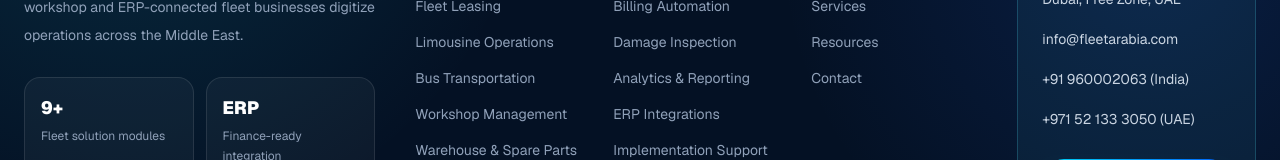
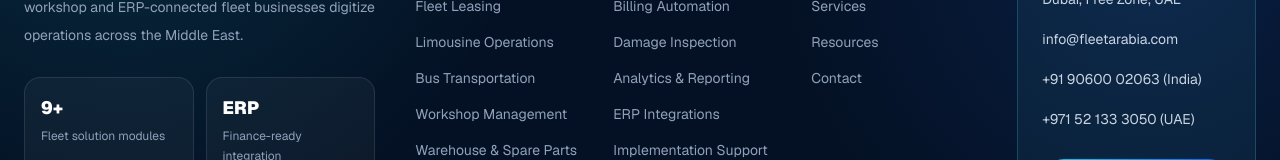
Before and after one commit to madhuroyind-rgb/fleetarabia, a Next.js app: page /contact in a window 1280 px wide. Shown: the part 3342-3502 px from the top of the page. Built offline with nearby package versions, Linux system fonts and the light colour scheme; no server answers.

Commit message:
Fix India phone number (was missing a digit): +91 90600 02063

```diff
--- a/app/contact/page.tsx
+++ b/app/contact/page.tsx
@@ -76,7 +76,7 @@
             { title: "India Office", text: "Patna, Bihar, India 800002" },
             { title: "UAE Office", text: "Dubai, Free Zone, UAE" },
             { title: "Email", text: "info@fleetarabia.com" },
-            { title: "India Phone", text: "+91 960002063" },
+            { title: "India Phone", text: "+91 90600 02063" },
             { title: "UAE Phone", text: "+971 52 133 3050" },
             { title: "Coverage", text: "Middle East rental, leasing, transportation, workshop, warehouse, and enterprise fleet businesses." },
           ],
--- a/app/layout.tsx
+++ b/app/layout.tsx
@@ -52,7 +52,7 @@
     {
       "@type": "ContactPoint",
       email: "info@fleetarabia.com",
-      telephone: "+91960002063",
+      telephone: "+919060002063",
       contactType: "sales",
       areaServed: "IN",
     },
--- a/components/Footer.tsx
+++ b/components/Footer.tsx
@@ -145,10 +145,10 @@
               </p>
               <p>
                 <a
-                  href="tel:+91960002063"
+                  href="tel:+919060002063"
                   className="transition hover:text-cyan-300"
                 >
-                  +91 960002063 (India)
+                  +91 90600 02063 (India)
                 </a>
               </p>
               <p>
```
